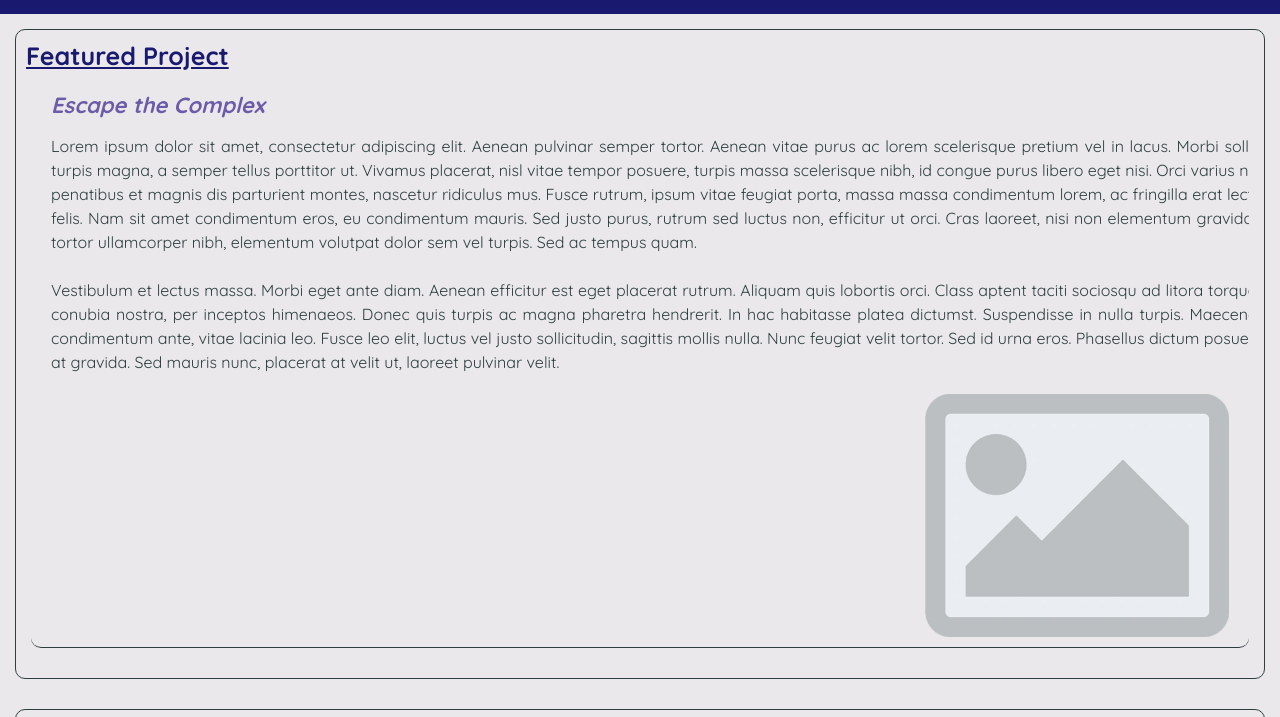
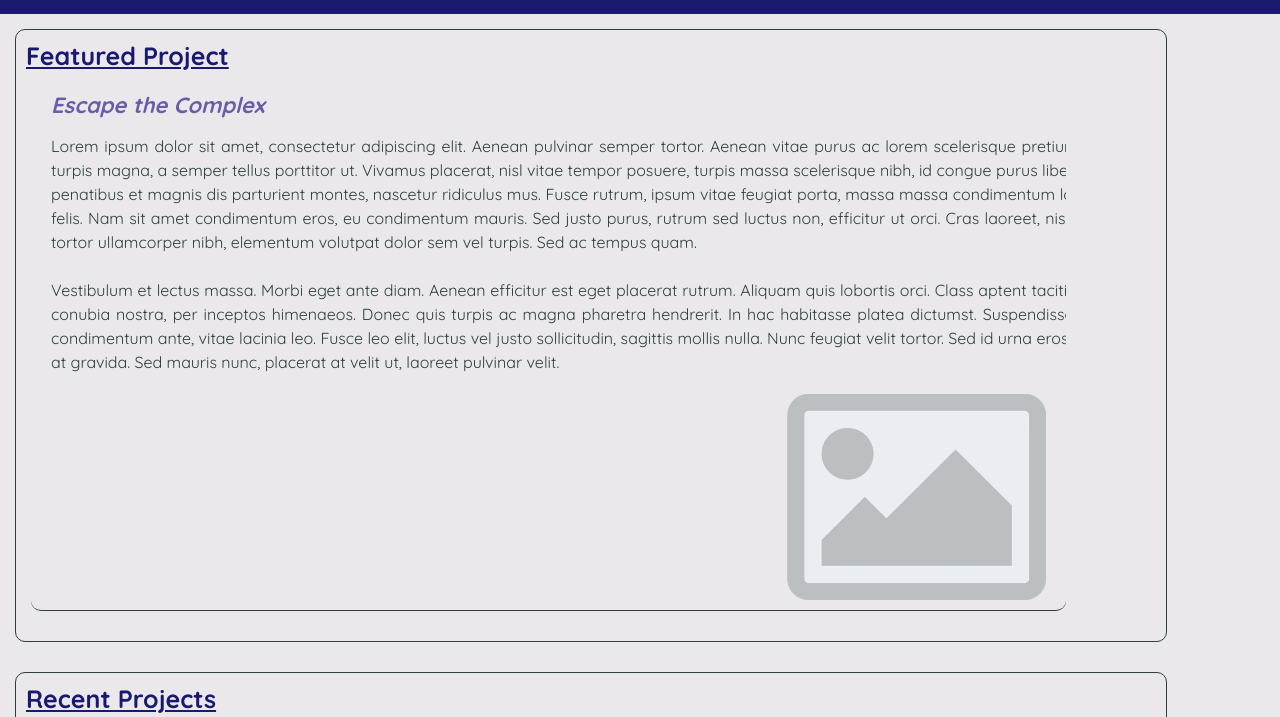
Before and after one commit to kitkins13/portfolio, a plain HTML site: page index.html in a window 1280 px wide. Shown: the part 301-1018 px from the top of the page. Drawn offline with Linux system fonts and the light colour scheme.

Commit message:
Add files via upload
new version of css styling

```diff
--- a/styling.css
+++ b/styling.css
@@ -1,4 +1,5 @@
-/*css styling for my portfolio*/
+/*css styling for my portfolio
+    code by xZnu0us 2025*/
 /*colour scheme
     #b0c4de, #191970, #6b5ba8, #2f3f3f, #e6e4f8, #faf0e6
 */
@@ -8,7 +9,6 @@
   box-sizing: border-box;
   margin: 0 auto;
   font-family: sans-serif;
-
 }
 
 /*universal styles*/
@@ -69,6 +69,7 @@ div {
   border: 1.5px solid #2f3f3f;
   border-radius: 10px;
   margin: 15px 15px 30px;
+  width: 90%;
 }
 
 /*section styling*/
```
